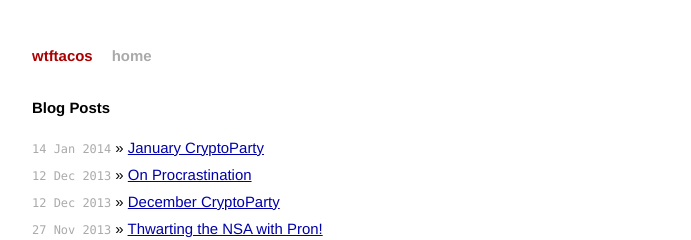
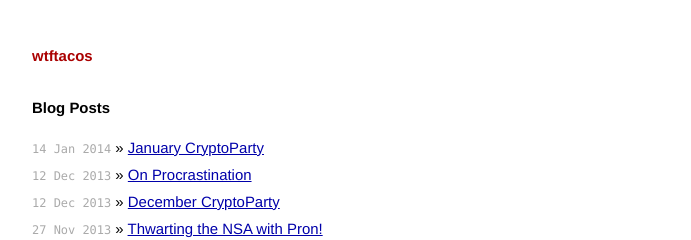
Before and after one commit to bluegeist/bluegeist.github.io, a Jekyll site: the page built from index.html, in a window 1280 px wide. Shown: the top 240 px of the page, without its empty margins (294-985 px from the left). Built offline with Jekyll 4.4.1, drawn with Linux system fonts in a browser that asks for light colours; Markdown is read by kramdown in place of the engine named in the settings.

Commit message:
Update default.html

```diff
--- a/_layouts/default.html
+++ b/_layouts/default.html
@@ -18,7 +18,6 @@
         <div class="site">
           <div class="header">
             <h1 class="title"><a href="/">{{ site.name }}</a></h1>
-            <a class="extra" href="/">home</a>
           </div>
 
           {{ content }}
```
